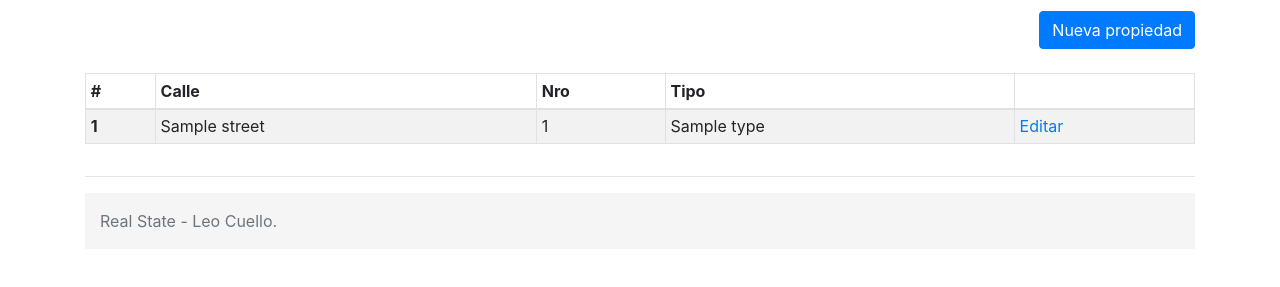
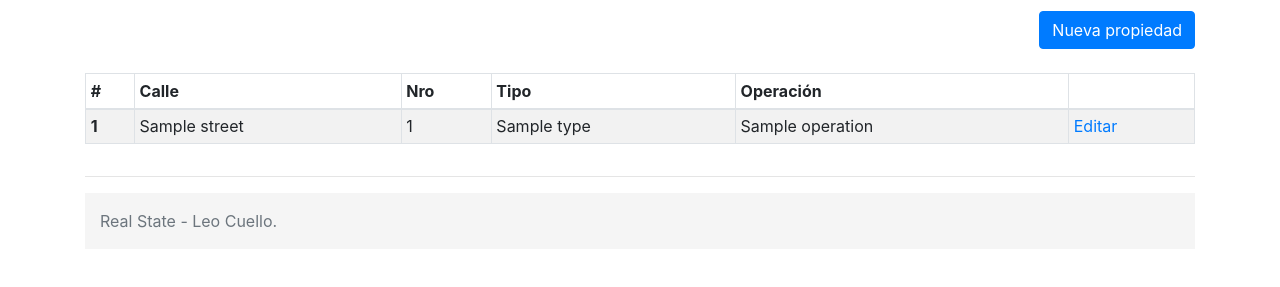
Before and after one commit to leocuello/dsinmo, a Django app: template templates/property/index.html in a window 1280 px wide. Shown: the part 69-356 px from the top of the page. Run offline with Django 3.2, Linux system fonts and the light colour scheme; the template is opened without the code that fills it: most values are stand-ins (such as "Sample title", 1, 10 or a date in 2020); some libraries are stand-ins or nearby versions.

Commit message:
contacto

```diff
--- a/templates/property/index.html
+++ b/templates/property/index.html
@@ -19,6 +19,7 @@
                 <th scope="col">Calle</th>
                 <th scope="col">Nro</th>
                 <th scope="col">Tipo</th>
+                <th scope="col">Operación</th>
                 <th scope="col"></th>
                 </tr>
             </thead>
@@ -30,6 +31,7 @@
                         <td>{{property.street}}</td>
                         <td>{{property.number}}</td>
                         <td>{{property.type.name}}</td>
+                        <td>{{property.operation.name}}</td>
                         <td><a href="/property/update/{{ property.id }}">Editar</a></td>
                     </tr>
                     {% endfor %}
```
